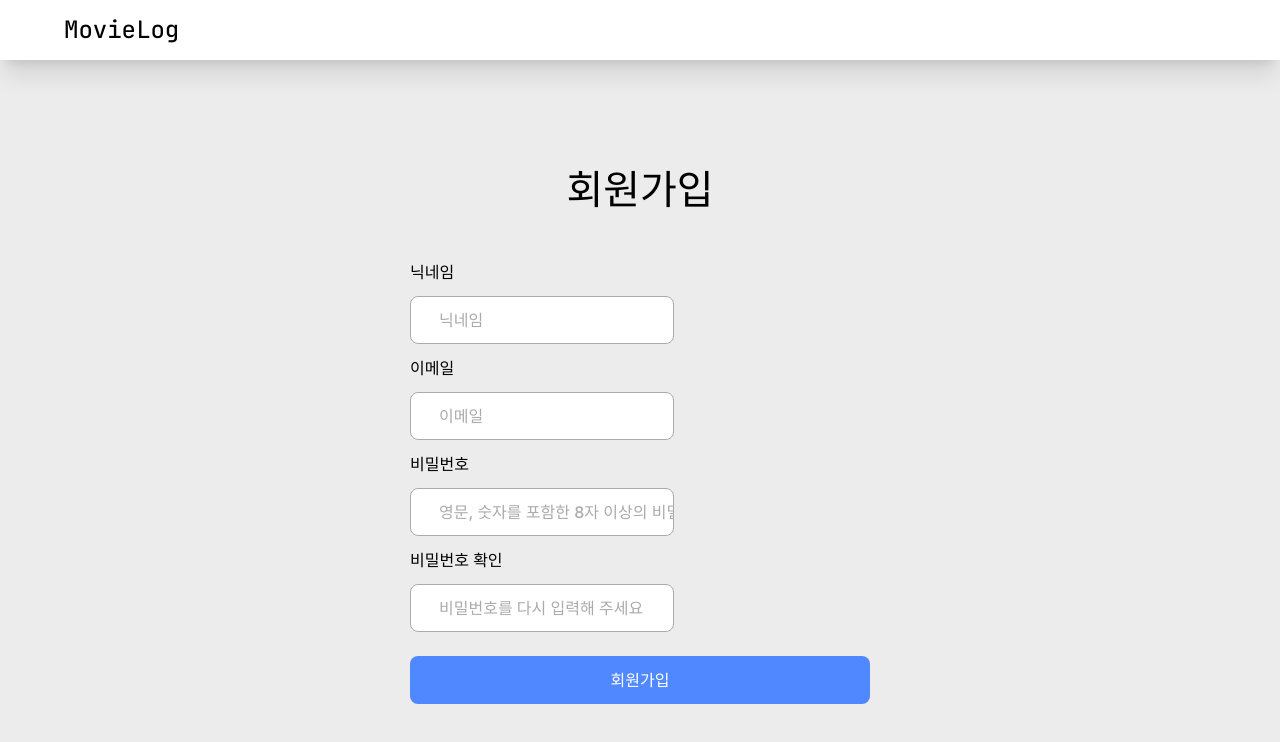
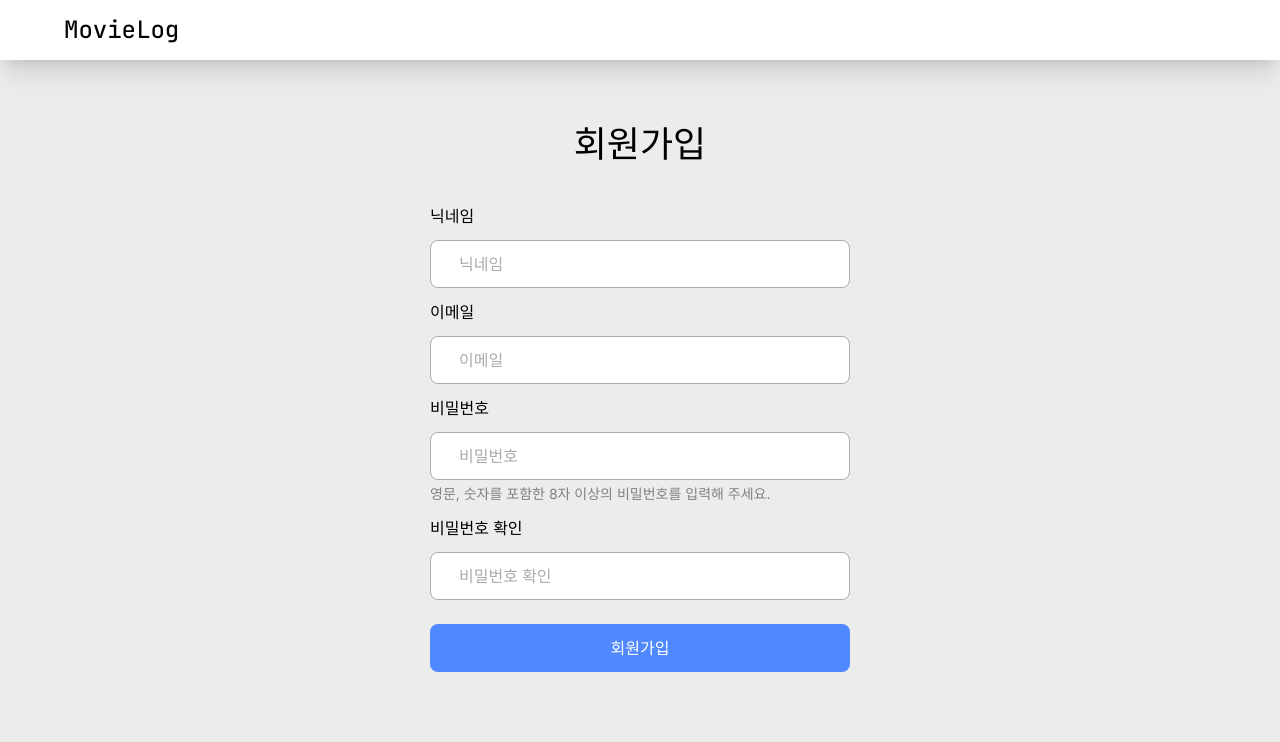
Before and after one commit to marie1016/MovieLog, a Next.js app: page /signup in a window 1280 px wide. Shown: the top 742 px of the page. Built offline with nearby package versions, Linux system fonts and the light colour scheme; no server answers.

Commit message:
fix: 로그인, 회원가입 레이아웃 수정

```diff
--- a/src/app/(auth)/login/page.tsx
+++ b/src/app/(auth)/login/page.tsx
@@ -59,8 +59,8 @@ export default function LoginPage() {
   };
 
   return (
-    <div className="mx-auto my-[100px] max-w-[460px]">
-      <h1 className="mb-10 text-center text-[40px] font-medium">로그인</h1>
+    <div className="mx-auto my-16 max-w-[460px] px-5">
+      <h1 className="mb-10 text-center text-4xl font-medium">로그인</h1>
       <form onSubmit={handleSubmit(onSubmit)}>
         <Input
           {...register("email")}
--- a/src/app/(auth)/signup/page.tsx
+++ b/src/app/(auth)/signup/page.tsx
@@ -68,8 +68,8 @@ export default function SignupPage() {
   };
 
   return (
-    <div className="mx-auto my-[100px] max-w-[460px]">
-      <h1 className="mb-10 text-center text-[40px] font-medium">회원가입</h1>
+    <div className="mx-auto my-16 max-w-[460px] px-5">
+      <h1 className="mb-10 text-center text-4xl font-medium">회원가입</h1>
       <form onSubmit={handleSubmit(onSubmit)}>
         <Input
           {...register("nickname")}
@@ -93,16 +93,19 @@ export default function SignupPage() {
           label="비밀번호"
           id="password"
           type="password"
-          placeholder="영문, 숫자를 포함한 8자 이상의 비밀번호"
+          placeholder="비밀번호"
           error={errors.password}
           authStyle
         />
+        <p className="my-1 text-sm text-gray600">
+          영문, 숫자를 포함한 8자 이상의 비밀번호를 입력해 주세요.
+        </p>
         <Input
           {...register("confirmPassword")}
           label="비밀번호 확인"
           id="confirmPassword"
           type="password"
-          placeholder="비밀번호를 다시 입력해 주세요"
+          placeholder="비밀번호 확인"
           error={errors.confirmPassword}
           authStyle
         />
--- a/src/components/ui/button.tsx
+++ b/src/components/ui/button.tsx
@@ -7,7 +7,7 @@ interface ButtonProps extends React.ButtonHTMLAttributes<HTMLButtonElement> {
 
 export default function Button({ children, className, ...props }: ButtonProps) {
   const buttonClass = twMerge(
-    "w-[460px] h-12 rounded-lg text-white cursor-pointer",
+    "w-full h-12 rounded-lg text-white cursor-pointer",
     className,
   );
   return (
--- a/src/components/ui/input.tsx
+++ b/src/components/ui/input.tsx
@@ -18,7 +18,7 @@ const Input = React.forwardRef<HTMLInputElement, InputProps>(
   ) => {
     const inputClass = twMerge(
       clsx(
-        authStyle && "input",
+        authStyle && "input w-full",
         "h-12 bg-background-white placeholder:text-gray border-[1px] border-gray text-4 font-medium rounded-lg pl-7 focus:outline-none focus:z-10 relative",
         error && "border-danger error",
         className,
```
